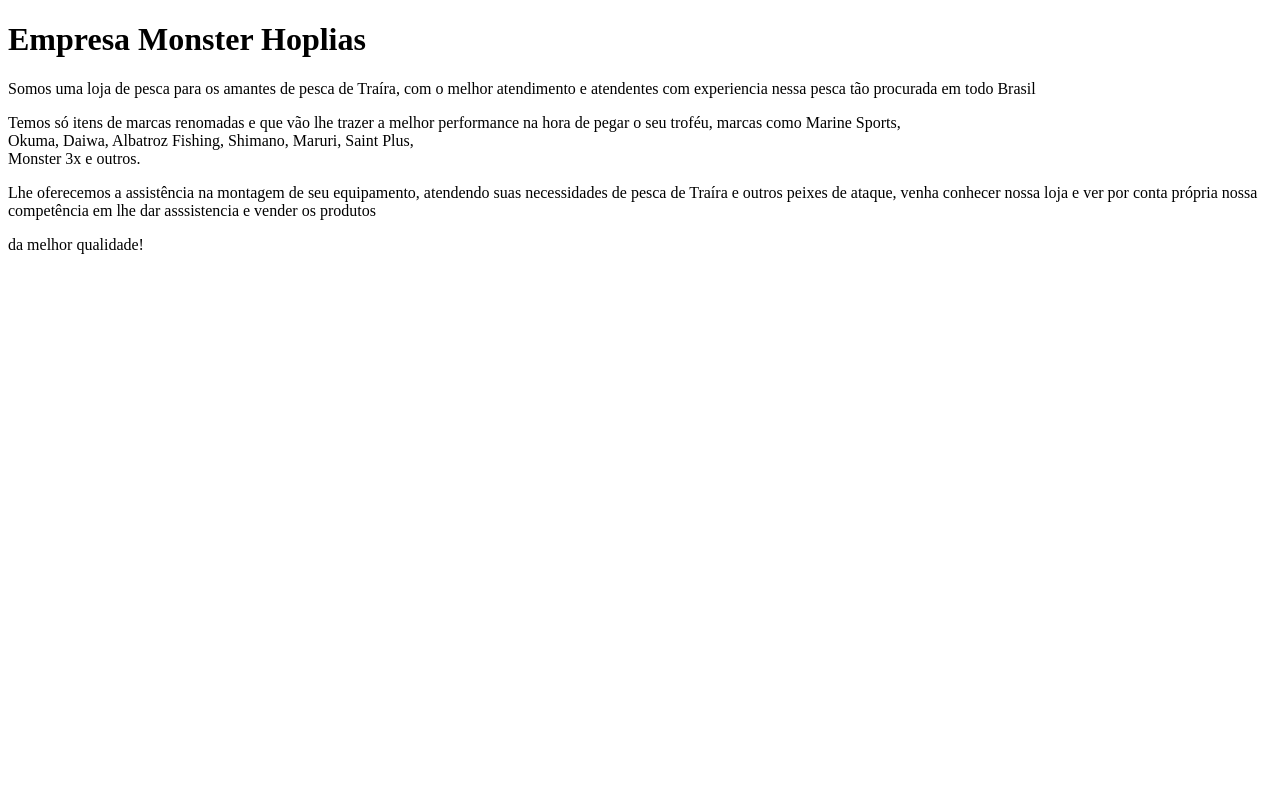
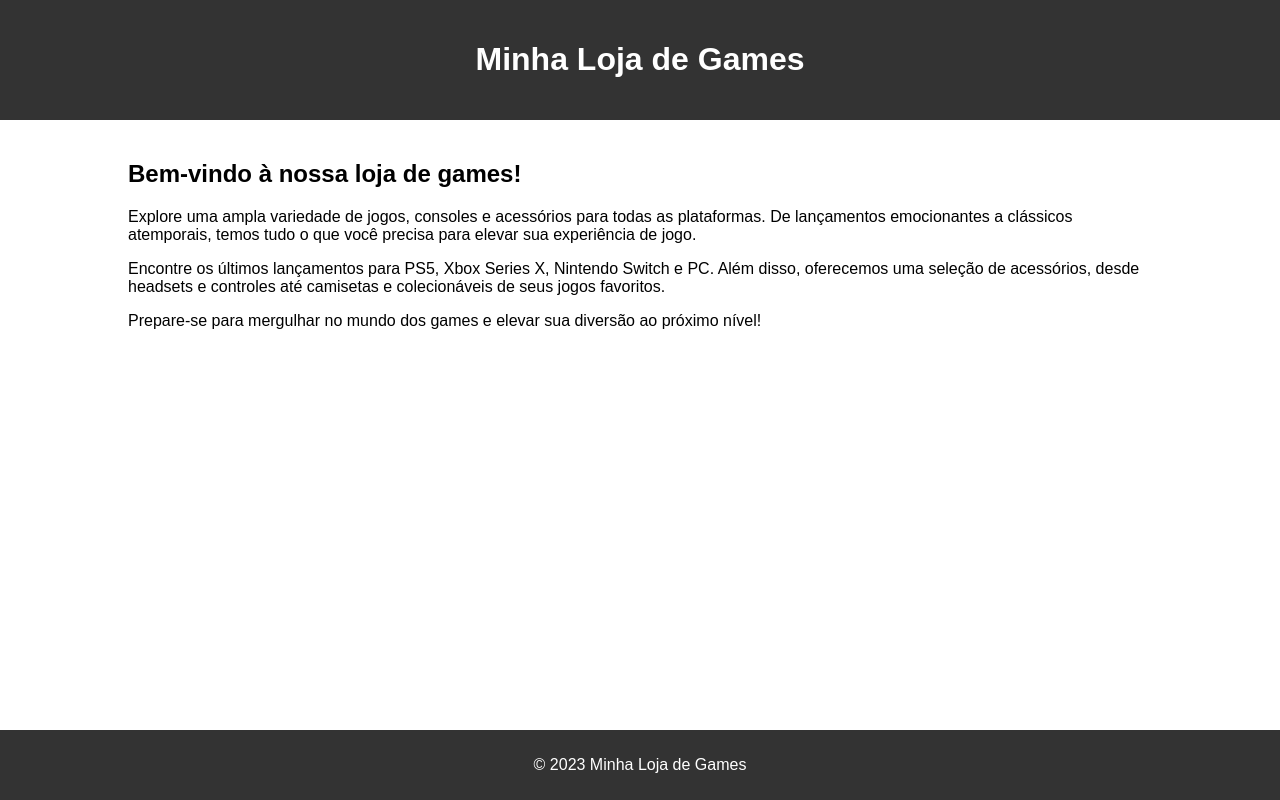
Before and after one commit to ViniciusMumbach/empresa, a plain HTML site: page index.html in a window 1280 px wide. Drawn offline with Linux system fonts and the light colour scheme.

Commit message:
index.html

```diff
--- a/index.html
+++ b/index.html
@@ -1,13 +1,53 @@
 <!DOCTYPE html>
-<html lang="pt-br">
-  <head>
-    <h1><strong>Empresa Monster Hoplias</strong></h1>
-    <meta charset="utf-8">
-  </head>
-  <body>
-   <p>Somos uma loja de pesca para os amantes de pesca de Traíra, com o melhor atendimento e atendentes com experiencia nessa pesca tão procurada em todo Brasil</p>
-<p>Temos só itens de marcas renomadas e que vão lhe trazer a melhor performance na hora de pegar o seu troféu, marcas como Marine Sports,<br> Okuma, Daiwa, Albatroz Fishing, Shimano, Maruri, Saint Plus, </br>Monster 3x e outros.</p>
-<p>Lhe oferecemos a assistência na montagem de seu equipamento, atendendo suas necessidades de pesca de Traíra e outros peixes de ataque, venha conhecer nossa loja e ver por conta própria nossa competência em lhe dar asssistencia e vender os produtos</p>
-<p>da melhor qualidade!</p>
-  </body>
+<html lang="en">
+<head>
+    <meta charset="UTF-8">
+    <title>Loja de Games Gaming Galaxy</title>
+    <style>
+        /* Estilos CSS para formatação */
+        body {
+            font-family: Arial, sans-serif;
+            margin: 0;
+            padding: 0;
+        }
+        header {
+            background-color: #333;
+            color: #fff;
+            padding: 20px;
+            text-align: center;
+        }
+        footer {
+            background-color: #333;
+            color: #fff;
+            text-align: center;
+            padding: 10px 0;
+            position: absolute;
+            bottom: 0;
+            width: 100%;
+        }
+        .container {
+            width: 80%;
+            margin: 0 auto;
+            padding: 20px 0;
+        }
+    </style>
+</head>
+<body>
+
+    <header>
+        <h1>Minha Loja de Games</h1>
+    </header>
+
+    <div class="container">
+        <h2>Bem-vindo à nossa loja de games!</h2>
+        <p>Explore uma ampla variedade de jogos, consoles e acessórios para todas as plataformas. De lançamentos emocionantes a clássicos atemporais, temos tudo o que você precisa para elevar sua experiência de jogo.</p>
+        <p>Encontre os últimos lançamentos para PS5, Xbox Series X, Nintendo Switch e PC. Além disso, oferecemos uma seleção de acessórios, desde headsets e controles até camisetas e colecionáveis de seus jogos favoritos.</p>
+        <p>Prepare-se para mergulhar no mundo dos games e elevar sua diversão ao próximo nível!</p>
+    </div>
+
+    <footer>
+        <p>&copy; 2023 Minha Loja de Games</p>
+    </footer>
+
+</body>
 </html>
```
